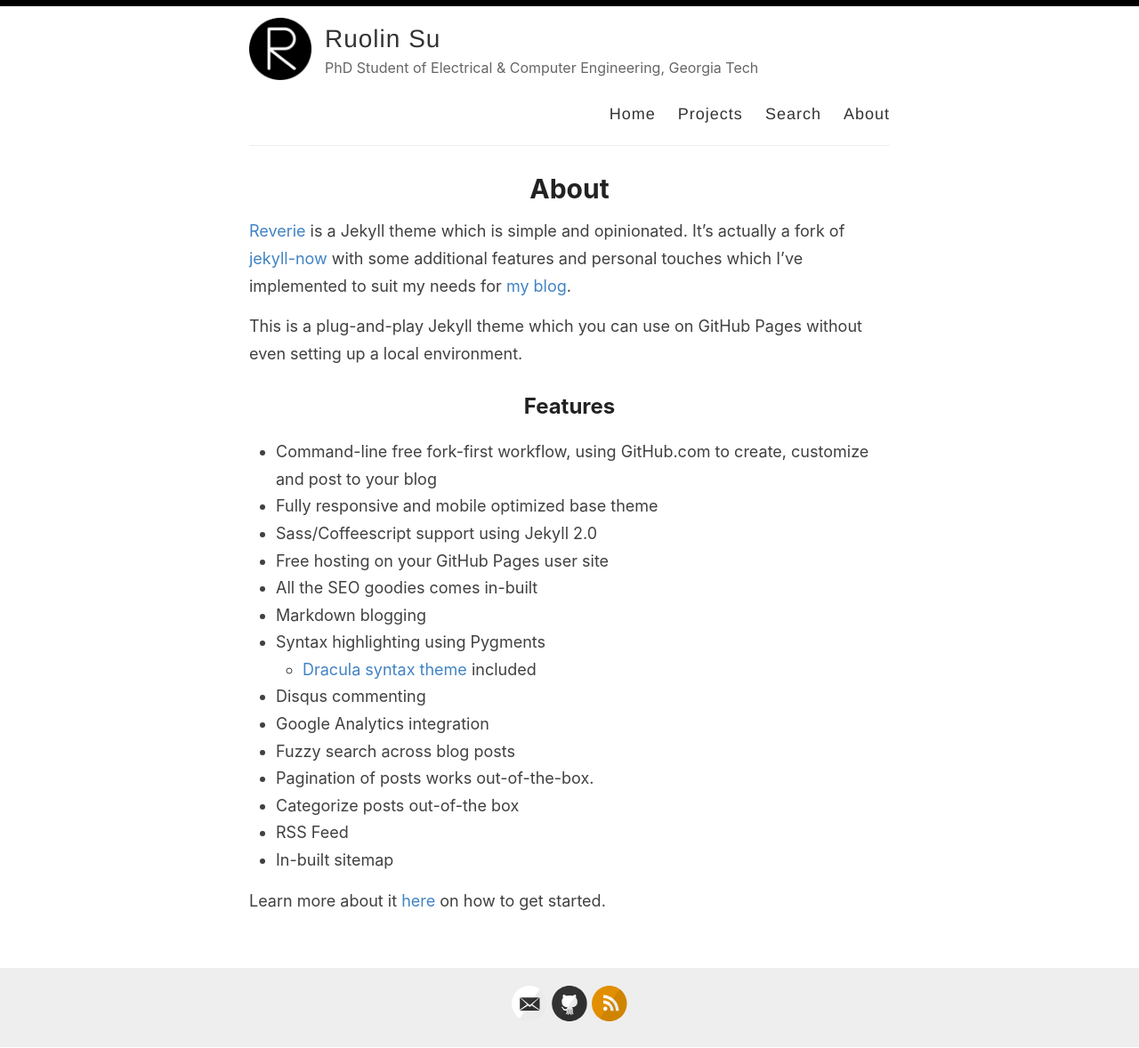
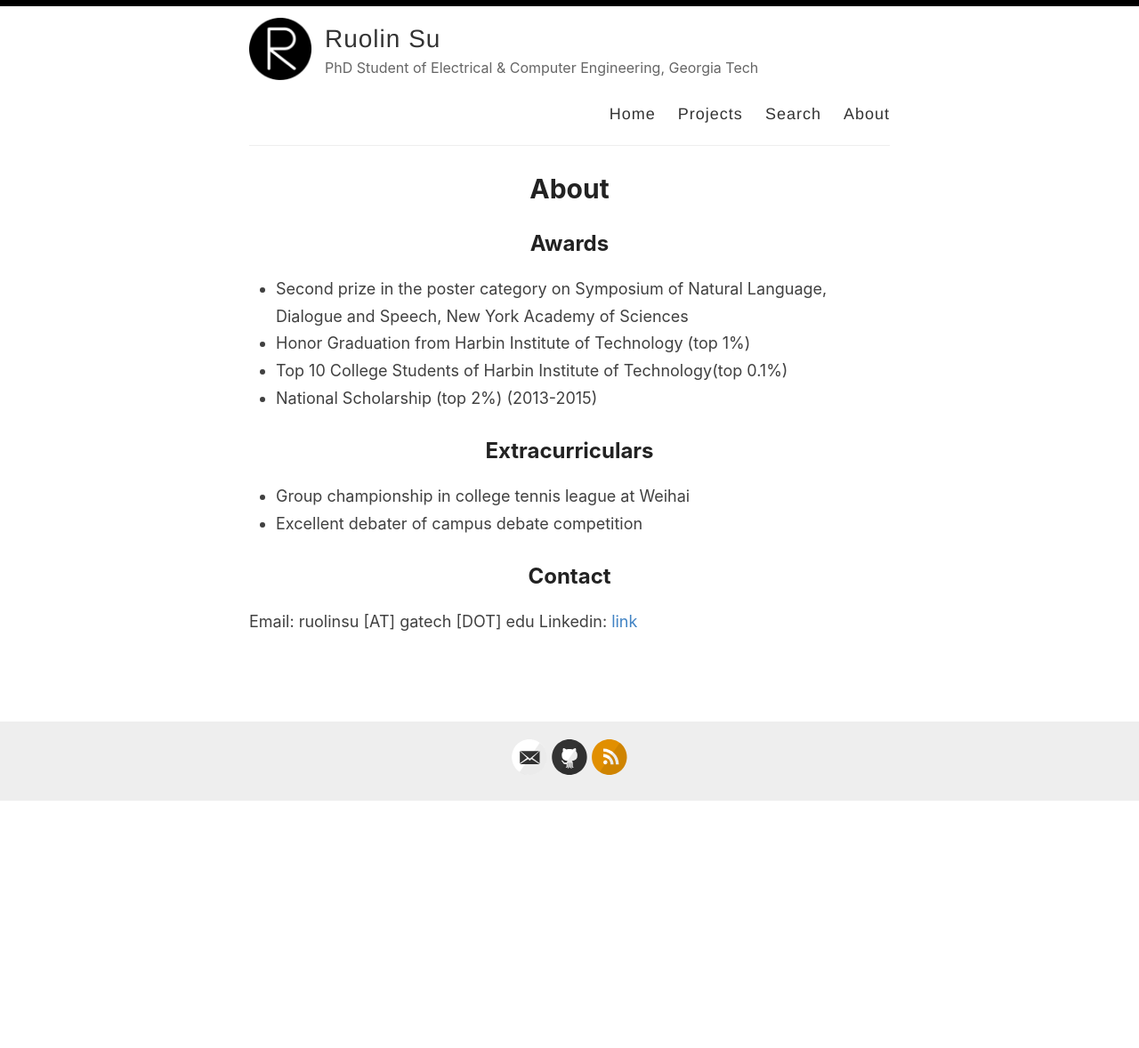
Before and after one commit to youlandasu/youlandasu.github.io, a Jekyll site: the page built from _pages/about.md, in a window 1280 px wide. Shown: the whole page at 89% size. Built offline with Jekyll 4.4.1, drawn with Linux system fonts in a browser that asks for light colours; after the commit the page ends 901 px from its top, so only the background shows below that.

Commit message:
Update about me

```diff
--- a/_pages/about.md
+++ b/_pages/about.md
@@ -4,26 +4,19 @@ title: About
 permalink: /about/
 ---
 
-[Reverie](https://github.com/amitmerchant1990/reverie) is a Jekyll theme which is simple and opinionated. It's actually a fork of [jekyll-now](https://github.com/barryclark/jekyll-now) with some additional features and personal touches which I've implemented to suit my needs for [my blog](https://www.amitmerchant.com).
+## Awards
 
-This is a plug-and-play Jekyll theme which you can use on GitHub Pages without even setting up a local environment.
+- Second prize in the poster category on Symposium of Natural Language, Dialogue and Speech, New York Academy of Sciences
+- Honor Graduation from Harbin Institute of Technology (top 1%)
+- Top 10 College Students of Harbin Institute of Technology(top 0.1%)
+- National Scholarship (top 2%) (2013-2015)
 
-## Features
+## Extracurriculars
 
-- Command-line free fork-first workflow, using GitHub.com to create, customize and post to your blog
-- Fully responsive and mobile optimized base theme
-- Sass/Coffeescript support using Jekyll 2.0
-- Free hosting on your GitHub Pages user site
-- All the SEO goodies comes in-built
-- Markdown blogging
-- Syntax highlighting using Pygments
-    - [Dracula syntax theme](https://draculatheme.com/) included
-- Disqus commenting
-- Google Analytics integration
-- Fuzzy search across blog posts
-- Pagination of posts works out-of-the-box.
-- Categorize posts out-of-the box
-- RSS Feed
-- In-built sitemap
+- Group championship in college tennis league at Weihai
+- Excellent debater of campus debate competition
 
-Learn more about it [here](https://github.com/amitmerchant1990/reverie) on how to get started.
+## Contact
+
+Email: ruolinsu [AT] gatech [DOT] edu
+Linkedin: [link](https://www.linkedin.com/in/ruolin-su-986b20183/)
```
